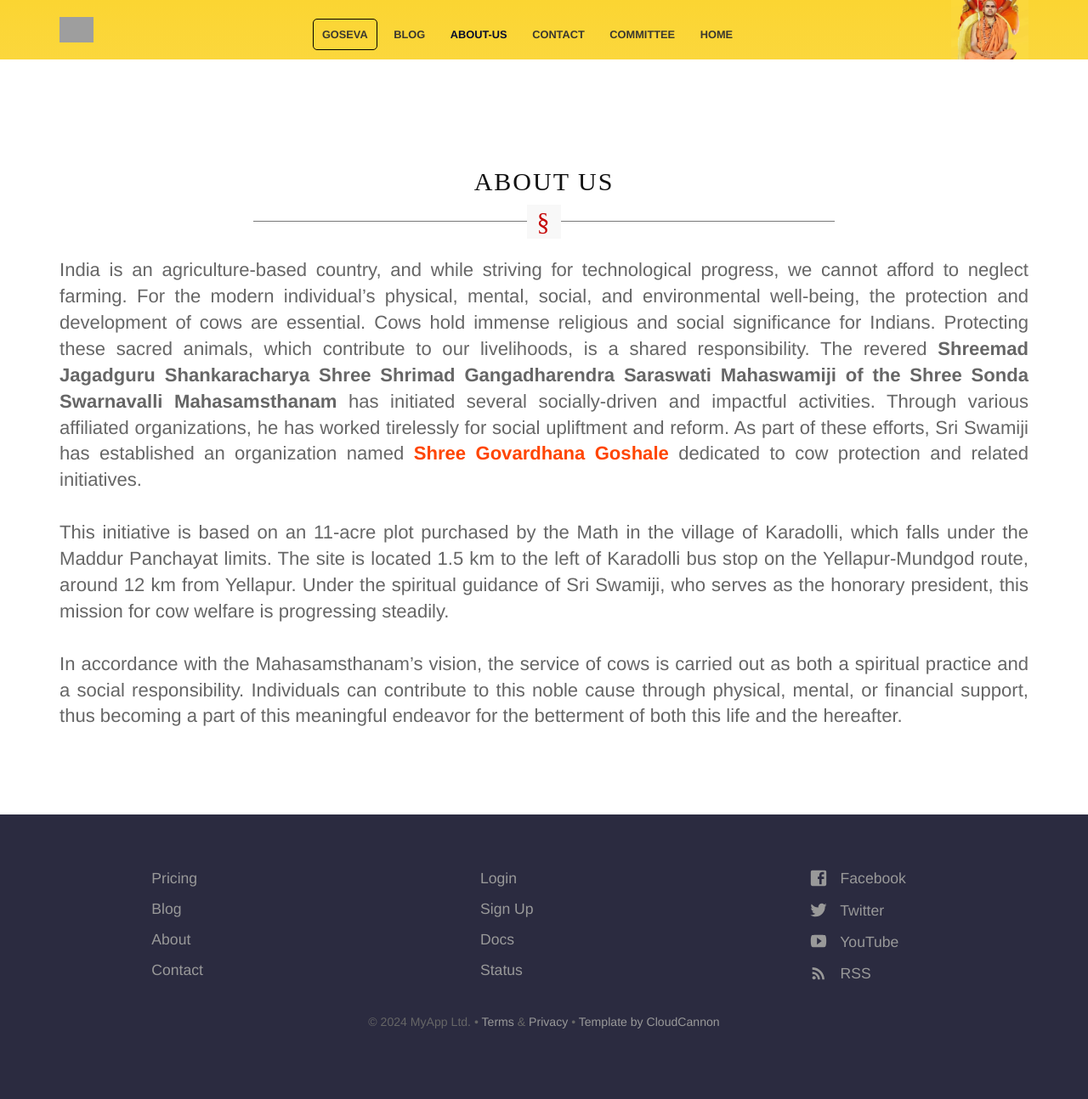
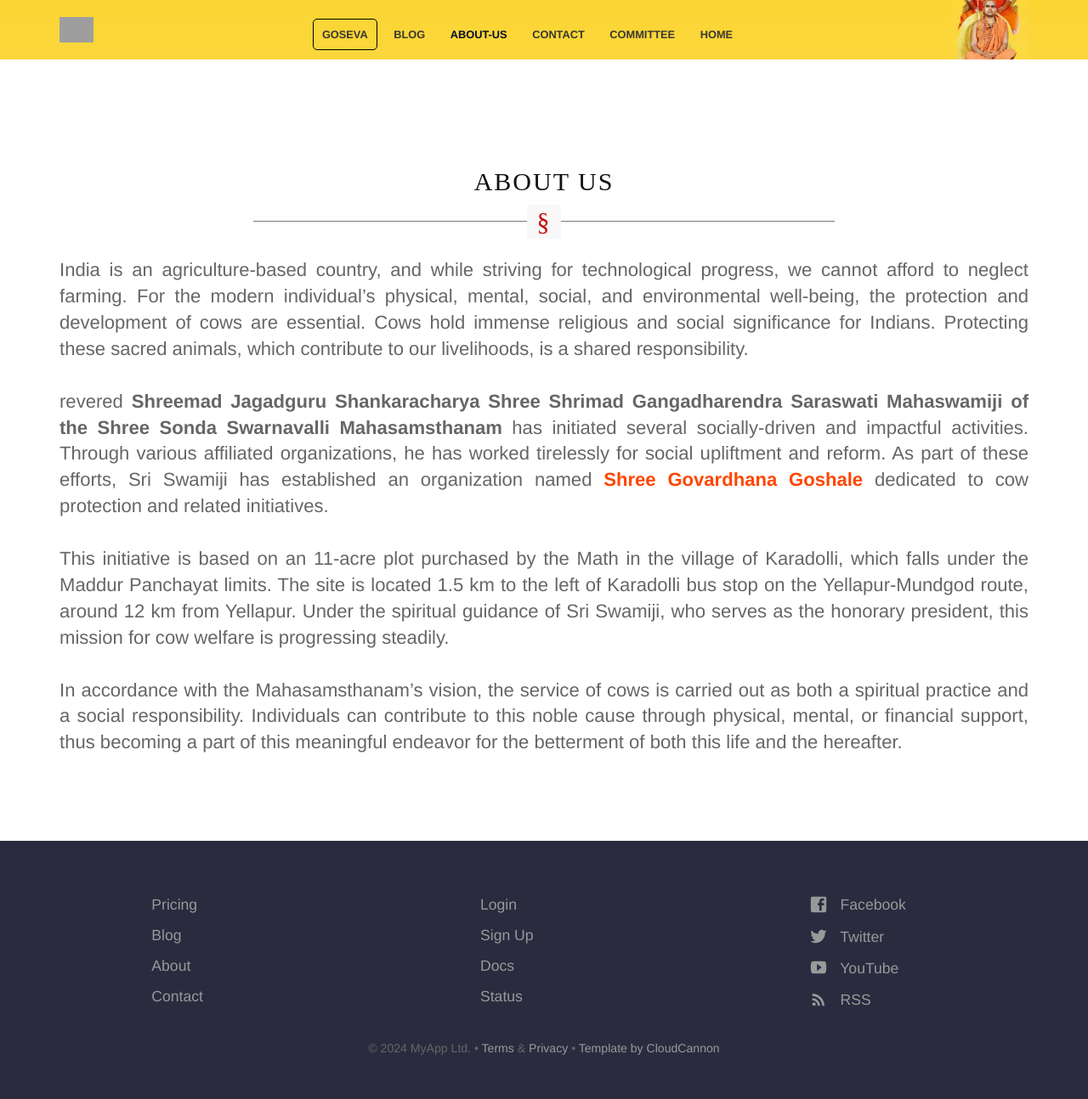
Before and after one commit to sujayadkesar/govardhana, a Jekyll site: the page built from about_us.html, in a window 1280 px wide. Shown: the whole page at 85% size. Built offline with Jekyll 4.4.1, drawn with Linux system fonts in a browser that asks for light colours; before the commit the page ends 1263 px from its top, so only the background shows below that; grey boxes are pictures that could not be loaded.

Commit message:
br in about-us

```diff
--- a/about_us.html
+++ b/about_us.html
@@ -10,7 +10,7 @@
 <p style="text-align: justify; flex: 1;">
     India is an agriculture-based country, and while striving for technological progress, we cannot afford to neglect farming. For the modern individual’s physical, mental, social, and environmental well-being, the protection and development of cows are essential. Cows hold immense religious and social significance for Indians. Protecting these sacred animals, which contribute to our livelihoods, is a shared responsibility.
 
-    The revered <strong> Shreemad Jagadguru Shankaracharya Shree Shrimad Gangadharendra Saraswati Mahaswamiji of the Shree Sonda Swarnavalli Mahasamsthanam</strong> has initiated several socially-driven and impactful activities. Through various affiliated organizations, he has worked tirelessly for social upliftment and reform. As part of these efforts, Sri Swamiji has established an organization named <strong style="color: orangered;">Shree Govardhana Goshale</strong> dedicated to cow protection and related initiatives.
+    <br><br>revered <strong> Shreemad Jagadguru Shankaracharya Shree Shrimad Gangadharendra Saraswati Mahaswamiji of the Shree Sonda Swarnavalli Mahasamsthanam</strong> has initiated several socially-driven and impactful activities. Through various affiliated organizations, he has worked tirelessly for social upliftment and reform. As part of these efforts, Sri Swamiji has established an organization named <strong style="color: orangered;">Shree Govardhana Goshale</strong> dedicated to cow protection and related initiatives.
 
     <br><br>This initiative is based on an 11-acre plot purchased by the Math in the village of Karadolli, which falls under the Maddur Panchayat limits. The site is located 1.5 km to the left of Karadolli bus stop on the Yellapur-Mundgod route, around 12 km from Yellapur. Under the spiritual guidance of Sri Swamiji, who serves as the honorary president, this mission for cow welfare is progressing steadily.
 
```
